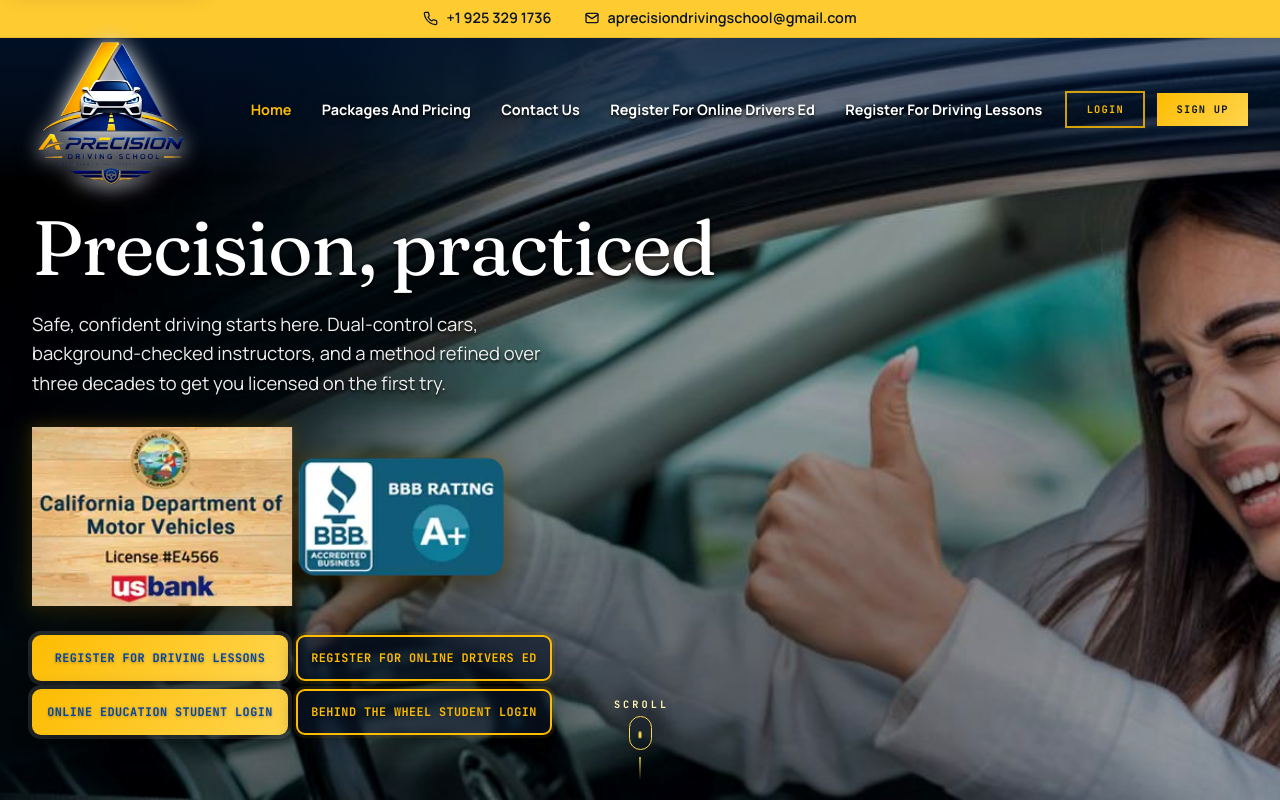
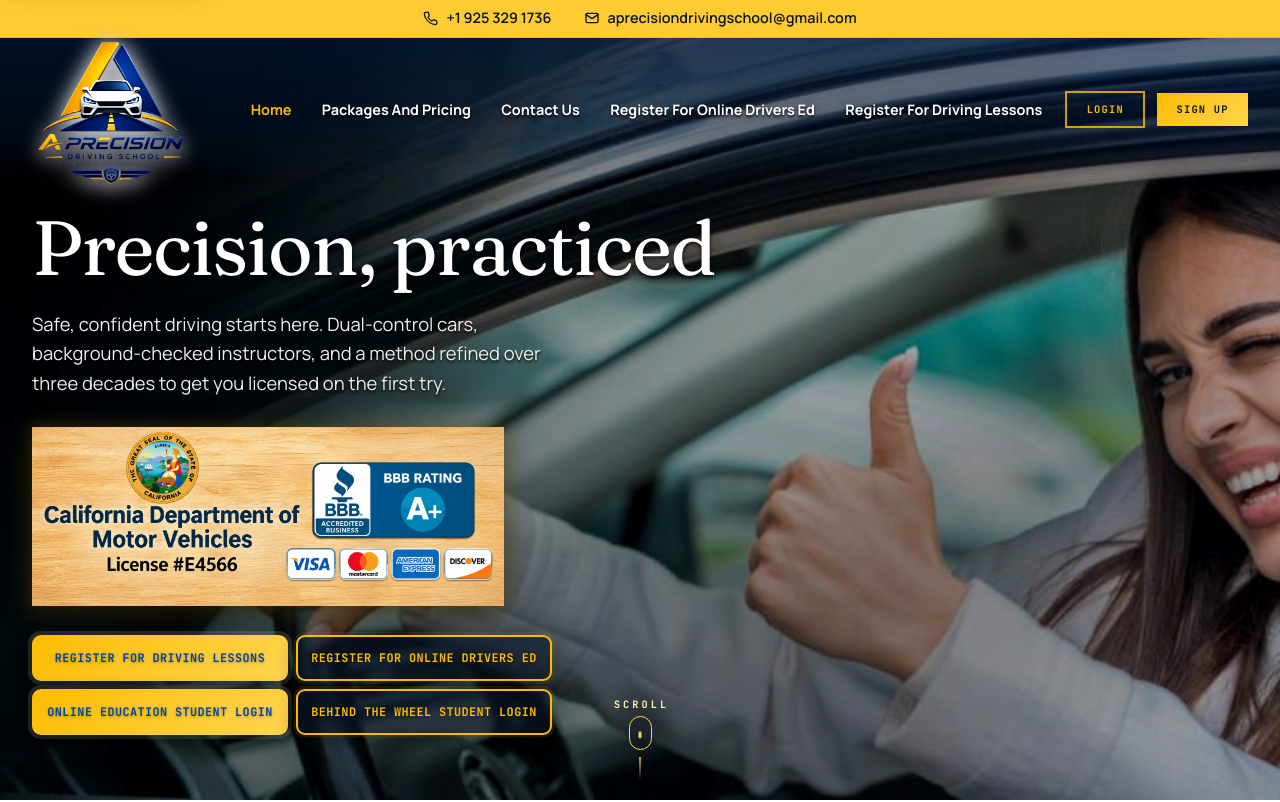
Before and after one commit to KAKOLY-AKHTER/driving-school, a React (Vite) app: page / in a window 1280 px wide. Shown: the top 802 px of the page. Built offline with nearby package versions, Linux system fonts and the light colour scheme; no server answers.

Commit message:
home img added

```diff
--- a/src/components/Hero.jsx
+++ b/src/components/Hero.jsx
@@ -204,13 +204,13 @@ export default function Hero() {
             Safe, confident driving starts here. Dual-control cars, background-checked instructors, and a method refined over three decades to get you licensed on the first try.
           </p>
 
-          {/* 3. Hero Icon Logo Image */}
+          {/* 3. Licensing, rating, and payment information */}
           <img
             className="hero-logo"
-            src="/hero-icon-logo.png"
-            alt="A Precision Driving School"
-            width="432"
-            height="164"
+            src="/home.jpeg"
+            alt="California DMV license E4566, BBB A+ rating, and accepted payment methods"
+            width="1600"
+            height="607"
             decoding="async"
             fetchPriority="high"
             style={{
```
Also changed, not shown: public/home.jpeg (added).
